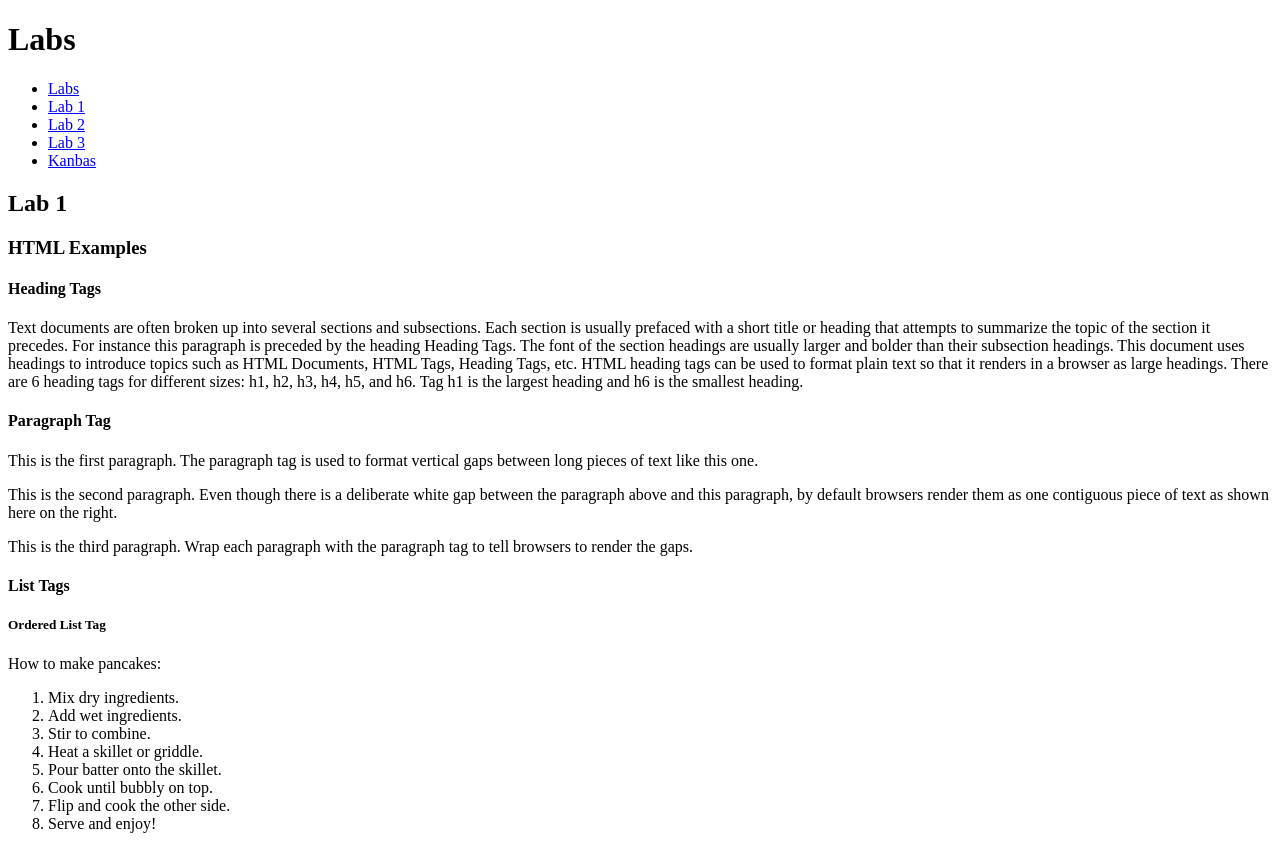
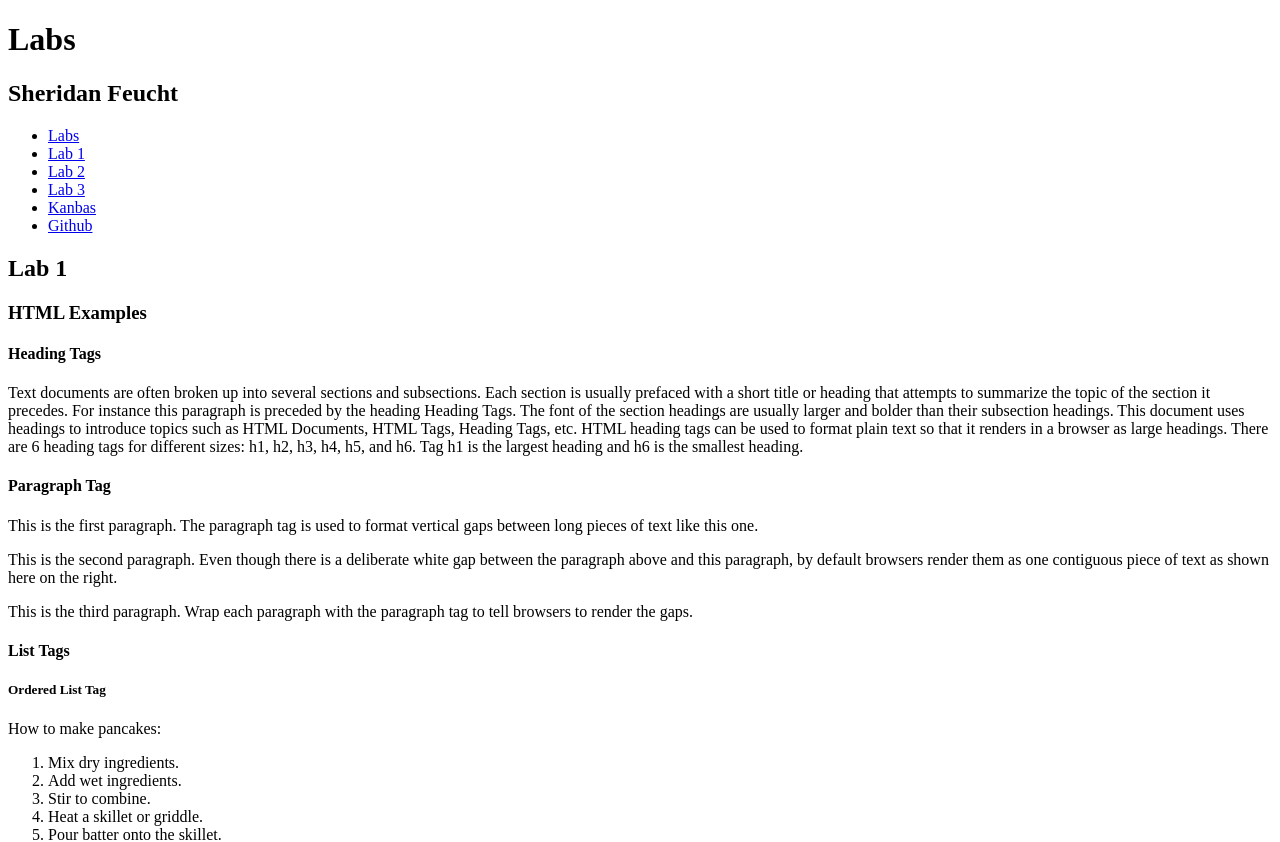
Before and after one commit to sfeucht/kanbas-react-web-app, a React (Create React App) app: page /#/Labs/Lab1 in a window 1280 px wide. Shown: the top 842 px of the page. Built offline with nearby package versions, Linux system fonts and the light colour scheme.

Commit message:
a1 name and link

```diff
--- a/src/Labs/TOC.tsx
+++ b/src/Labs/TOC.tsx
@@ -6,6 +6,7 @@
         <li><a id="wd-a2" href="#/Labs/Lab2">Lab 2</a></li>
         <li><a id="wd-a3" href="#/Labs/Lab3">Lab 3</a></li>
         <li><a id="wd-k"  href="#/Kanbas">Kanbas</a></li>
+        <li><a id="wd-github"  href="https://github.com/sfeucht/kanbas-react-web-app">Github</a></li>
       </ul>
     );
   }
--- a/src/Labs/index.tsx
+++ b/src/Labs/index.tsx
@@ -10,6 +10,7 @@
     return (
         <div id="wd-labs">
             <h1>Labs</h1>
+            <h2>Sheridan Feucht</h2>
             <TOC />
             <Routes>
                 <Route path="/" element={<Navigate to="Lab1" />} />
```
